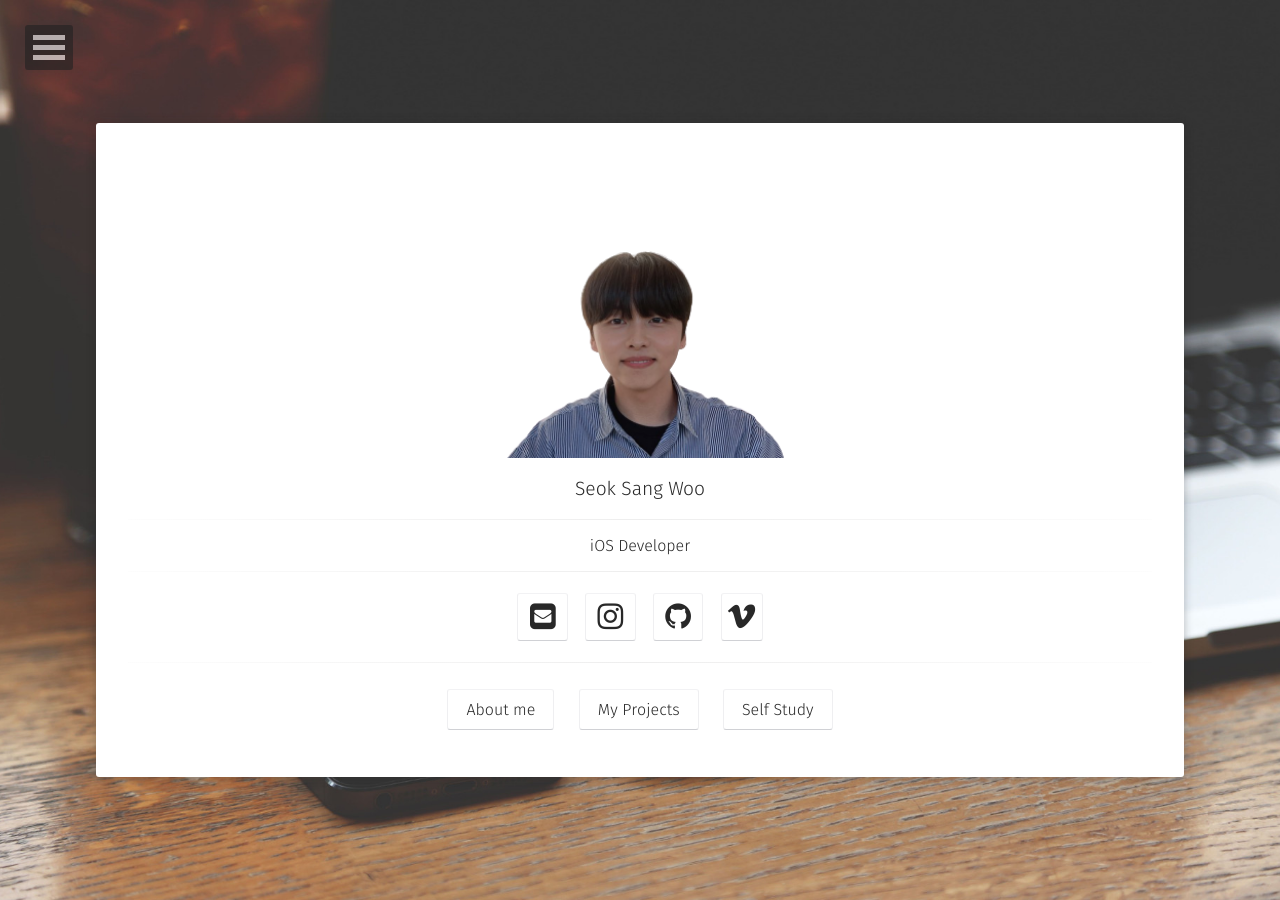
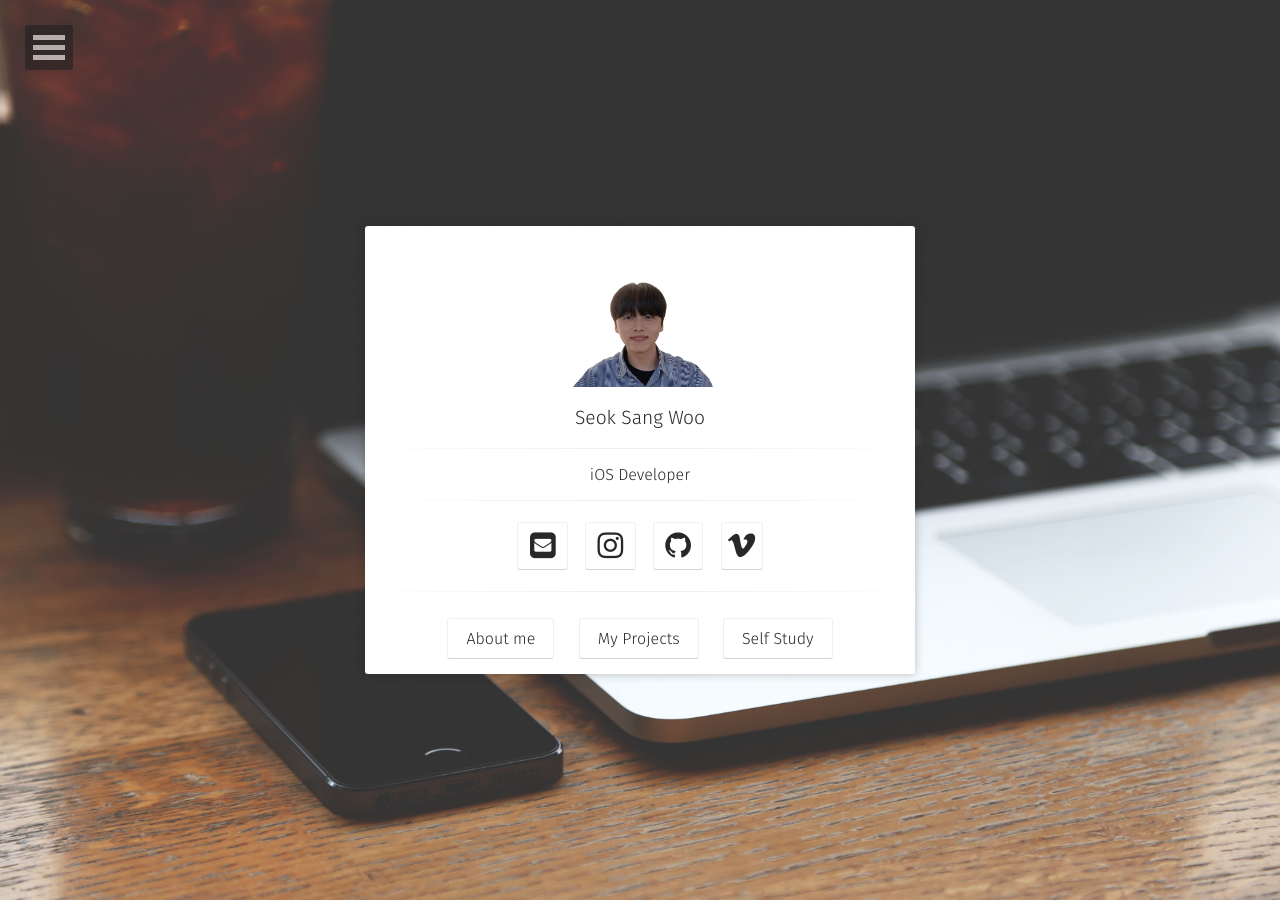
Before and after one commit to sangwoo24/sangwoo24.github.io, a Jekyll site: the page built from index.html, in a window 1280 px wide. Built offline with Jekyll 4.4.1, drawn with Linux system fonts in a browser that asks for light colours; some web fonts are replaced.

Commit message:
오류수정 - home과 project layout바뀜

```diff
--- a/_layouts/home.html
+++ b/_layouts/home.html
@@ -13,7 +13,7 @@ layout: compress
     {% include nav.html %}
     <!-- Header -->
     <header class="header flex" role="banner">
-        <div class = "wrapper">
+        <div class = "container">
             <div class="row">
                     <a href="{{ site.url }}">
                         <img src="{{ site.logo }}" class="">
--- a/_layouts/project.html
+++ b/_layouts/project.html
@@ -15,7 +15,7 @@ layout: compress
     {% include nav.html %}
     <!-- Header -->
     <header class="header" role="banner">
-        <div class = "container">
+        <div class = "wrapper">
             <div class="content">
                 <div class="post-title">
                     <h1>{{ page.title }}</h1>
```
